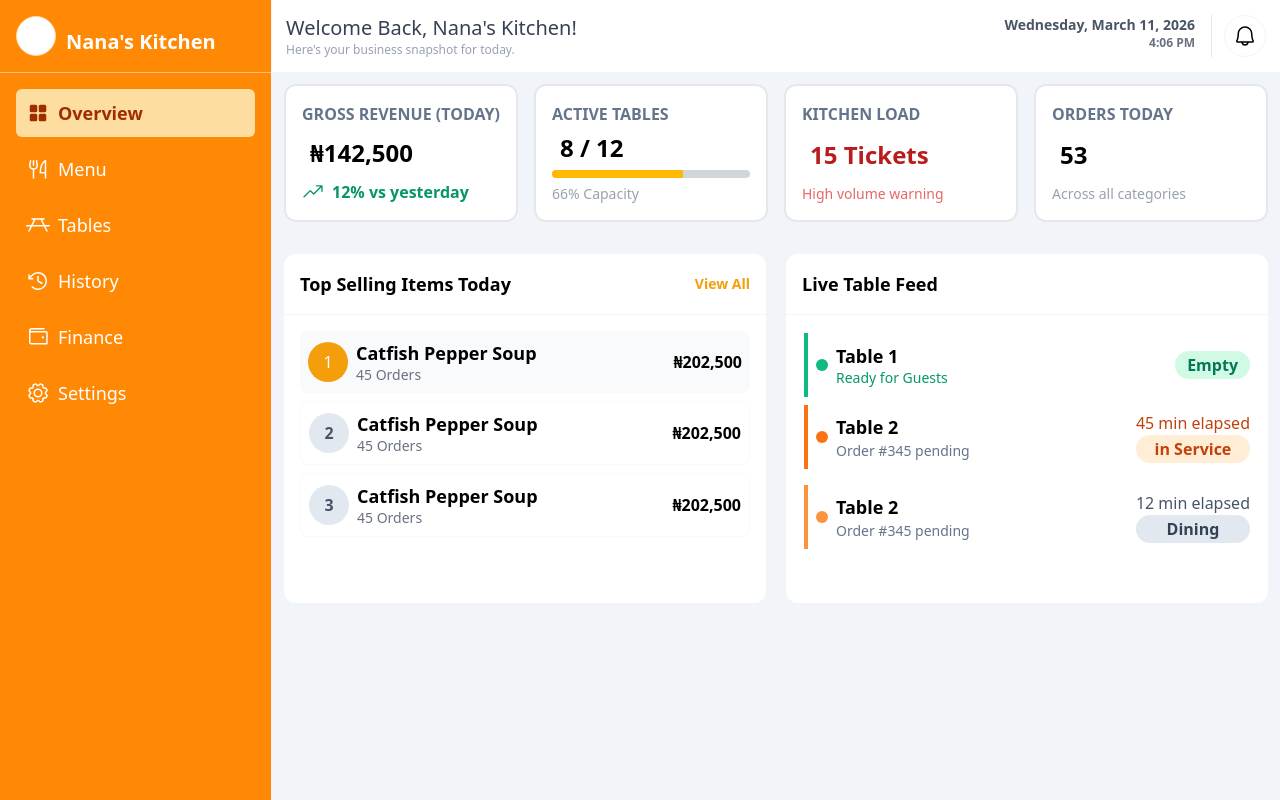
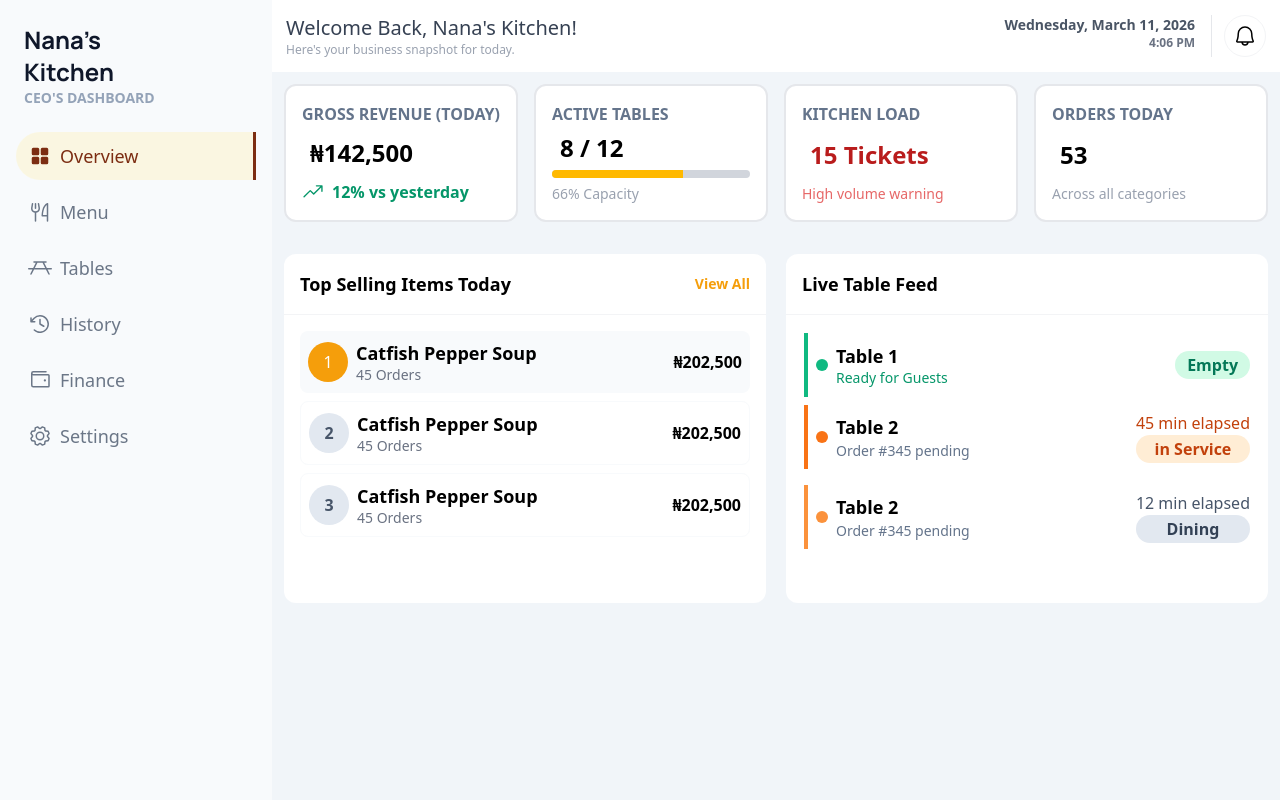
Before and after one commit to munachi821/Table-tap, a Next.js app: page /admin in a window 1280 px wide. Built offline with nearby package versions, Linux system fonts and the light colour scheme.

Commit message:
redesigning the sidebar

```diff
--- a/app/admin/layout.tsx
+++ b/app/admin/layout.tsx
@@ -1,5 +1,5 @@
 import type { Metadata } from "next";
-import { Inter } from "next/font/google";
+import { Inter, Manrope } from "next/font/google";
 import "../globals.css";
 
 const inter = Inter({
@@ -12,6 +12,10 @@ export const metadata: Metadata = {
   description: "Admin dashboard for Nana's kitchen",
 };
 
+const manRope = Manrope({
+  subsets: ["latin"],
+  variable: "--font-manrope",
+});
 export default function layout({
   children,
 }: Readonly<{
@@ -19,7 +23,9 @@ export default function layout({
 }>) {
   return (
     <html lang="en">
-      <body className={`${inter.variable} antialiased`}>{children}</body>
+      <body className={`${inter.variable} ${manRope.variable} antialiased`}>
+        {children}
+      </body>
     </html>
   );
 }
--- a/app/admin/page.tsx
+++ b/app/admin/page.tsx
@@ -106,19 +106,22 @@ const Page = () => {
 
   return (
     <main className="flex h-screen overflow-hidden">
-      <div className="w-68 h-full shrink-0 border-r border-gray-100 bg-orange-400">
-        <div className="p-4 flex gap-2.5 items-end border-b border-gray-100/50">
-          <div className="size-10 rounded-full border border-orange-200 bg-white"></div>
-          <p className="text-xl text-white font-semibold">
+      <div className="w-68 h-full shrink-0 bg-[#F8FAFC]">
+        <div className="p-6">
+          {/* <div className="size-10 rounded-full border border-orange-200 bg-[#9D4300]"></div> */}
+          <h2 className="text-2xl w-25 whitespace-wrap text-[#0F172A] font-bold font-manrope leading-8">
             Nana&apos;s Kitchen
+          </h2>
+          <p className="font-semibold text-[#94A3B8] text-sm">
+            CEO&apos;S DASHBOARD
           </p>
         </div>
 
-        <div className="p-4">
+        <div className="px-4 pb-4">
           <ul className="flex flex-col gap-2">
             {admintabs.map((tab) => (
               <li
-                className={`flex items-center gap-2 text-lg ${activeTab === tab.name ? "font-semibold text-orange-800 bg-[#FEF3C7]/80" : "text-white hover:bg-gray-100/30"} p-2.5 rounded-md cursor-pointer transition-all`}
+                className={`flex items-center gap-2 text-lg ${activeTab === tab.name ? "text-[#7C2D12] bg-[#FEF3C7]/50 border-r-3 border-[#7C2D12]" : "text-[#475569]/80 hover:bg-gray-100/30"} p-2.5 pl-3 rounded-l-full cursor-pointer font-medium transition-all`}
                 key={tab.name}
                 onClick={() => setActiveTab(tab.name)}
               >
--- a/app/globals.css
+++ b/app/globals.css
@@ -1,4 +1,8 @@
 @import "tailwindcss";
+
+@theme {
+  --font-manrope: var(--font-manrope);
+}
 
 .hide-scrollbar::-webkit-scrollbar {
   display: none !important;
```
